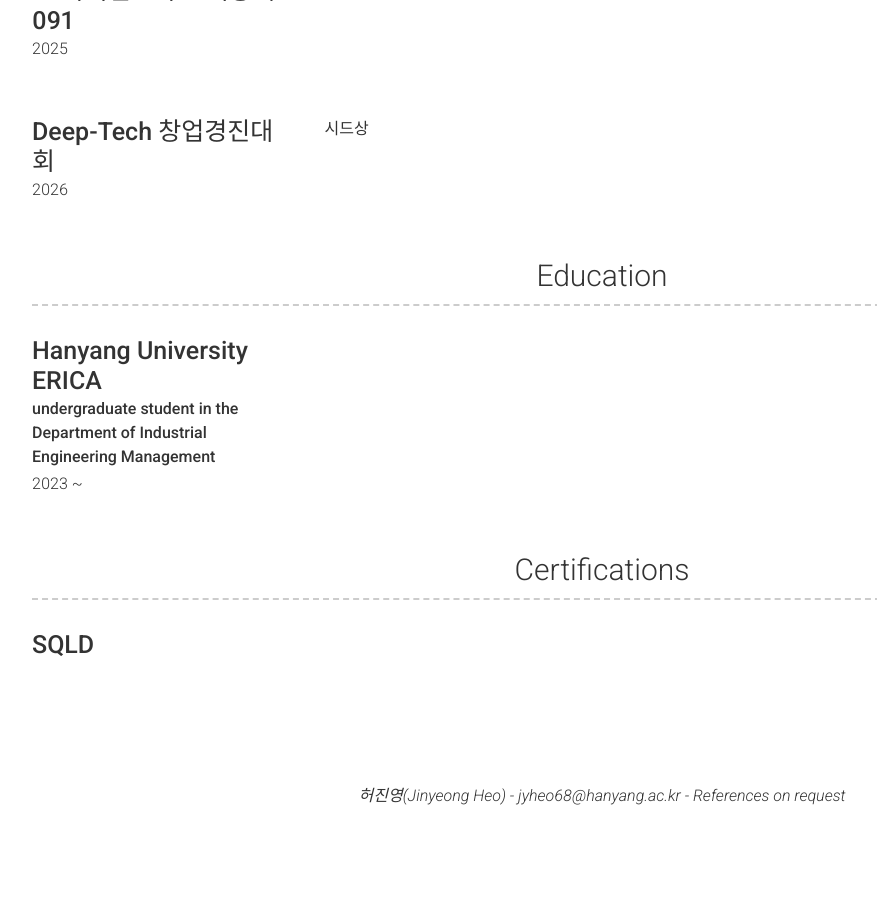
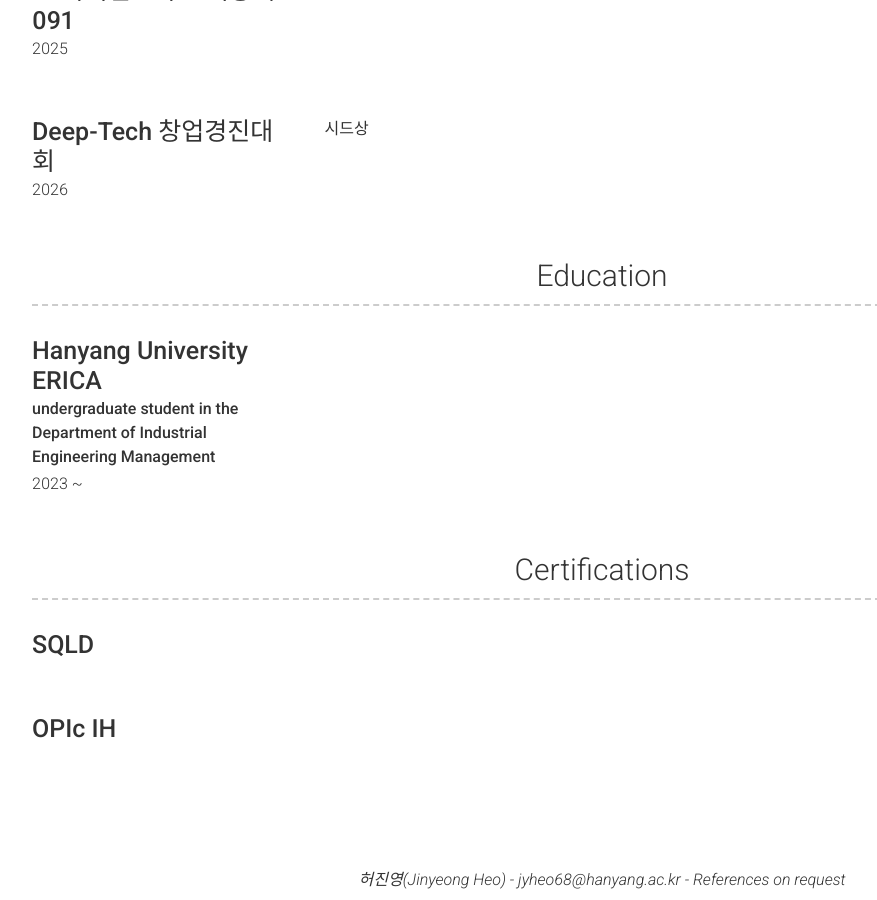
Before and after one commit to jyheo04/jyheo04.github.io, a Jekyll site: the page built from index.md, in a window 1280 px wide and 900 px high, scrolled down 2411 px. Shown: the whole window, without its empty margins (38-915 px from the left). Built offline with Jekyll 4.4.1, drawn with Linux system fonts in a browser that asks for light colours; nearby versions of some CDN libraries; before the commit the page ends 3227 px from its top, so only the background shows below that.

Commit message:
Add OPIc IH certification

```diff
--- a/_config.yml
+++ b/_config.yml
@@ -161,6 +161,8 @@ content:
     content:
       - layout: left
         title: SQLD
+      - layout: left
+        title: OPIc IH
 
   # - title: A Little More About Me
   #   layout: text
```
